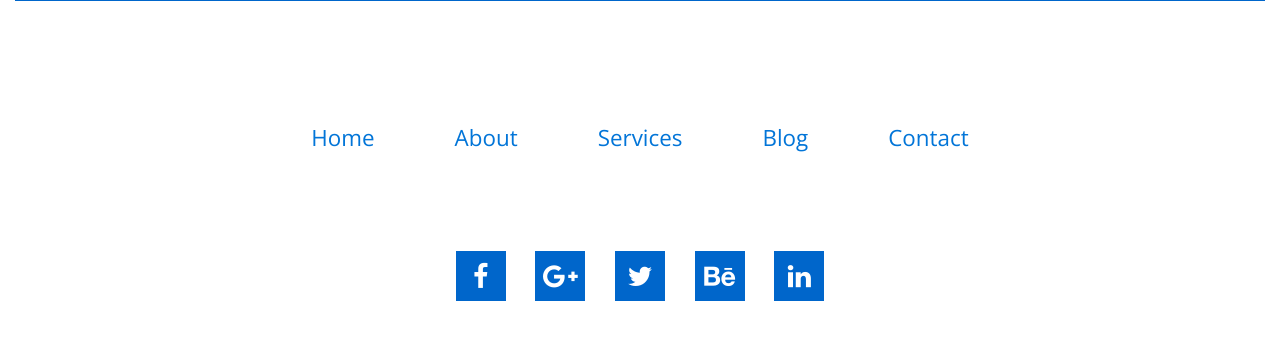
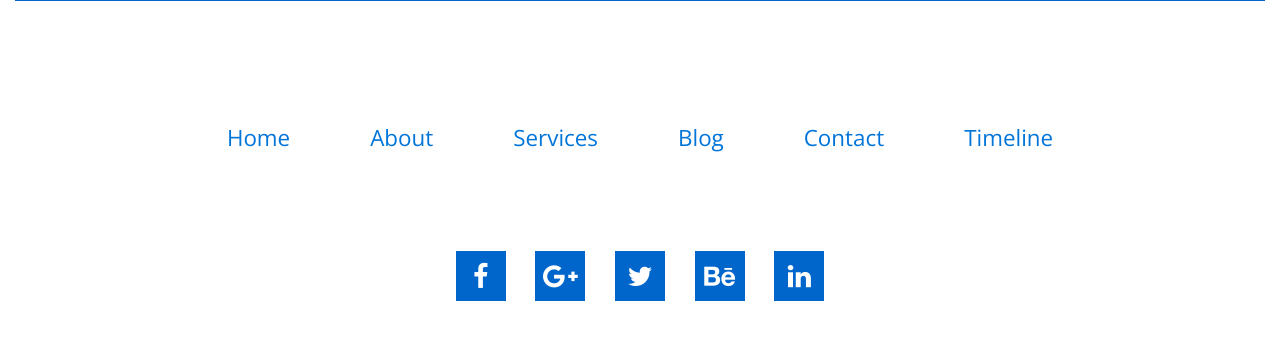
Before and after one commit to wangyong17/web, a Django app: page / in a window 1280 px wide. Shown: the part 2002-2353 px from the top of the page. Run offline with Django 3.2, Linux system fonts and the light colour scheme; some libraries are stand-ins or nearby versions.

Commit message:
添加页面下方timeline

```diff
--- a/templates/index_app/about.html
+++ b/templates/index_app/about.html
@@ -172,6 +172,7 @@
                             <li class="tm-nav-item-2"><a href="/services/" class="tm-nav-link-2">Services</a></li>
                             <li class="tm-nav-item-2"><a href="/blog/" class="tm-nav-link-2">Blog</a></li>
                             <li class="tm-nav-item-2"><a href="/contact/" class="tm-nav-link-2">Contact</a></li>
+                            <li class="tm-nav-item-2"><a href="/timeline/" class="tm-nav-link-2">Timeline</a></li>
                         </ul>
                     </nav>
                 </div>
--- a/templates/index_app/blog.html
+++ b/templates/index_app/blog.html
@@ -164,6 +164,7 @@
                             <li class="tm-nav-item-2"><a href="/services/" class="tm-nav-link-2">Services</a></li>
                             <li class="tm-nav-item-2"><a href="/blog/" class="tm-nav-link-2">Blog</a></li>
                             <li class="tm-nav-item-2"><a href="/contact/" class="tm-nav-link-2">Contact</a></li>
+                            <li class="tm-nav-item-2"><a href="/timeline/" class="tm-nav-link-2">Timeline</a></li>
                         </ul>
                     </nav>
                 </div>
--- a/templates/index_app/contact.html
+++ b/templates/index_app/contact.html
@@ -181,6 +181,7 @@
                             <li class="tm-nav-item-2"><a href="/services/" class="tm-nav-link-2">Services</a></li>
                             <li class="tm-nav-item-2"><a href="/blog/" class="tm-nav-link-2">Blog</a></li>
                             <li class="tm-nav-item-2"><a href="/contact/" class="tm-nav-link-2">Contact</a></li>
+                            <li class="tm-nav-item-2"><a href="/timeline/" class="tm-nav-link-2">Timeline</a></li>
                         </ul>
                     </nav>
                 </div>
--- a/templates/index_app/index.html
+++ b/templates/index_app/index.html
@@ -204,6 +204,7 @@
                             <li class="tm-nav-item-2"><a href="/services/" class="tm-nav-link-2">Services</a></li>
                             <li class="tm-nav-item-2"><a href="/blog/" class="tm-nav-link-2">Blog</a></li>
                             <li class="tm-nav-item-2"><a href="/contact/" class="tm-nav-link-2">Contact</a></li>
+                            <li class="tm-nav-item-2"><a href="/timeline/" class="tm-nav-link-2">Timeline</a></li>
                         </ul>
                     </nav>
                 </div>
--- a/templates/index_app/services.html
+++ b/templates/index_app/services.html
@@ -279,6 +279,7 @@
                             <li class="tm-nav-item-2"><a href="/services/" class="tm-nav-link-2">Services</a></li>
                             <li class="tm-nav-item-2"><a href="/blog/" class="tm-nav-link-2">Blog</a></li>
                             <li class="tm-nav-item-2"><a href="/contact/" class="tm-nav-link-2">Contact</a></li>
+                            <li class="tm-nav-item-2"><a href="/timeline/" class="tm-nav-link-2">Timeline</a></li>
                         </ul>
                     </nav>
                 </div>
--- a/templates/index_app/timeline.html
+++ b/templates/index_app/timeline.html
@@ -188,6 +188,7 @@
                             <li class="tm-nav-item-2"><a href="/services/" class="tm-nav-link-2">Services</a></li>
                             <li class="tm-nav-item-2"><a href="/blog/" class="tm-nav-link-2">Blog</a></li>
                             <li class="tm-nav-item-2"><a href="/contact/" class="tm-nav-link-2">Contact</a></li>
+                            <li class="tm-nav-item-2"><a href="/timeline/" class="tm-nav-link-2">Timeline</a></li>
                         </ul>
                     </nav>
                 </div>
```
